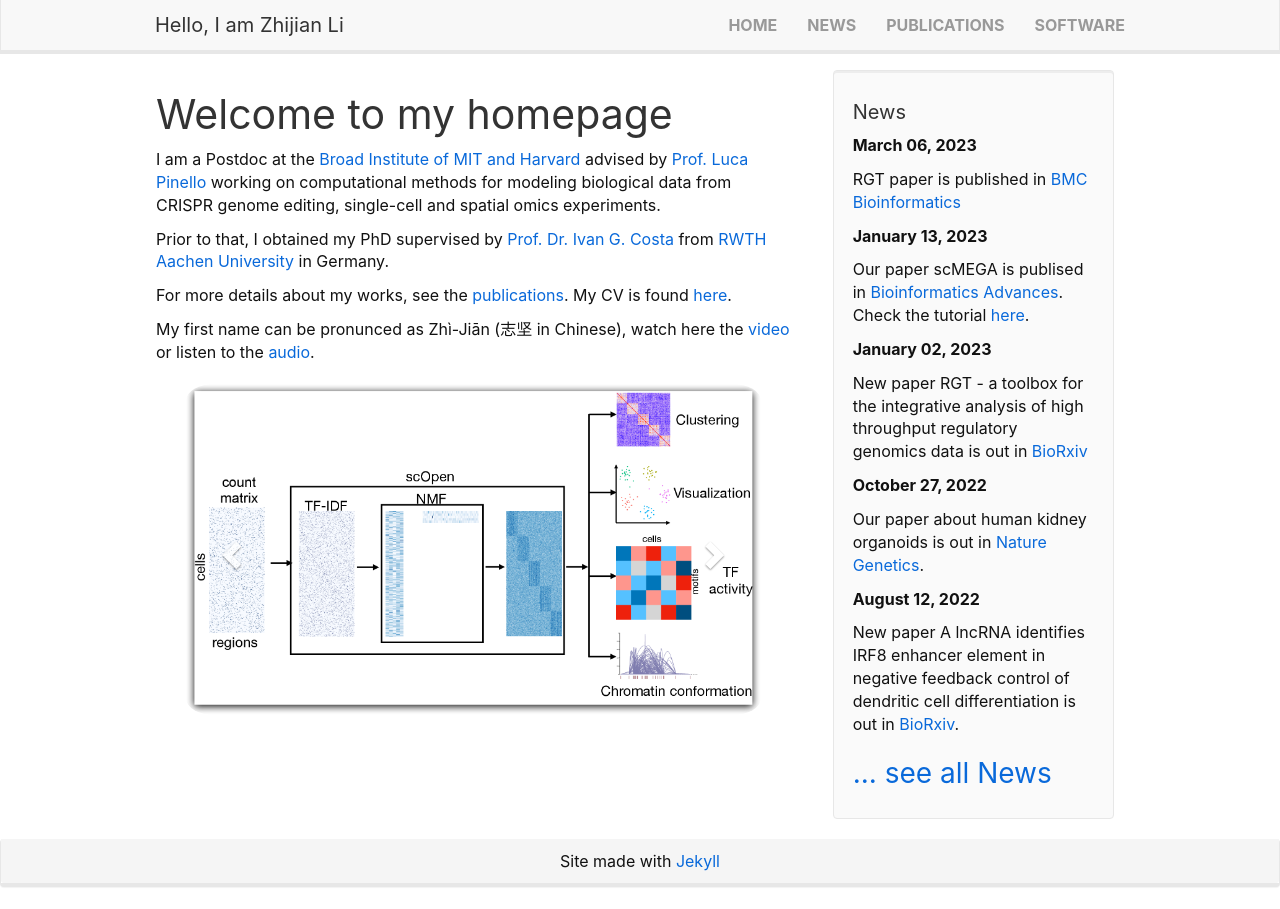
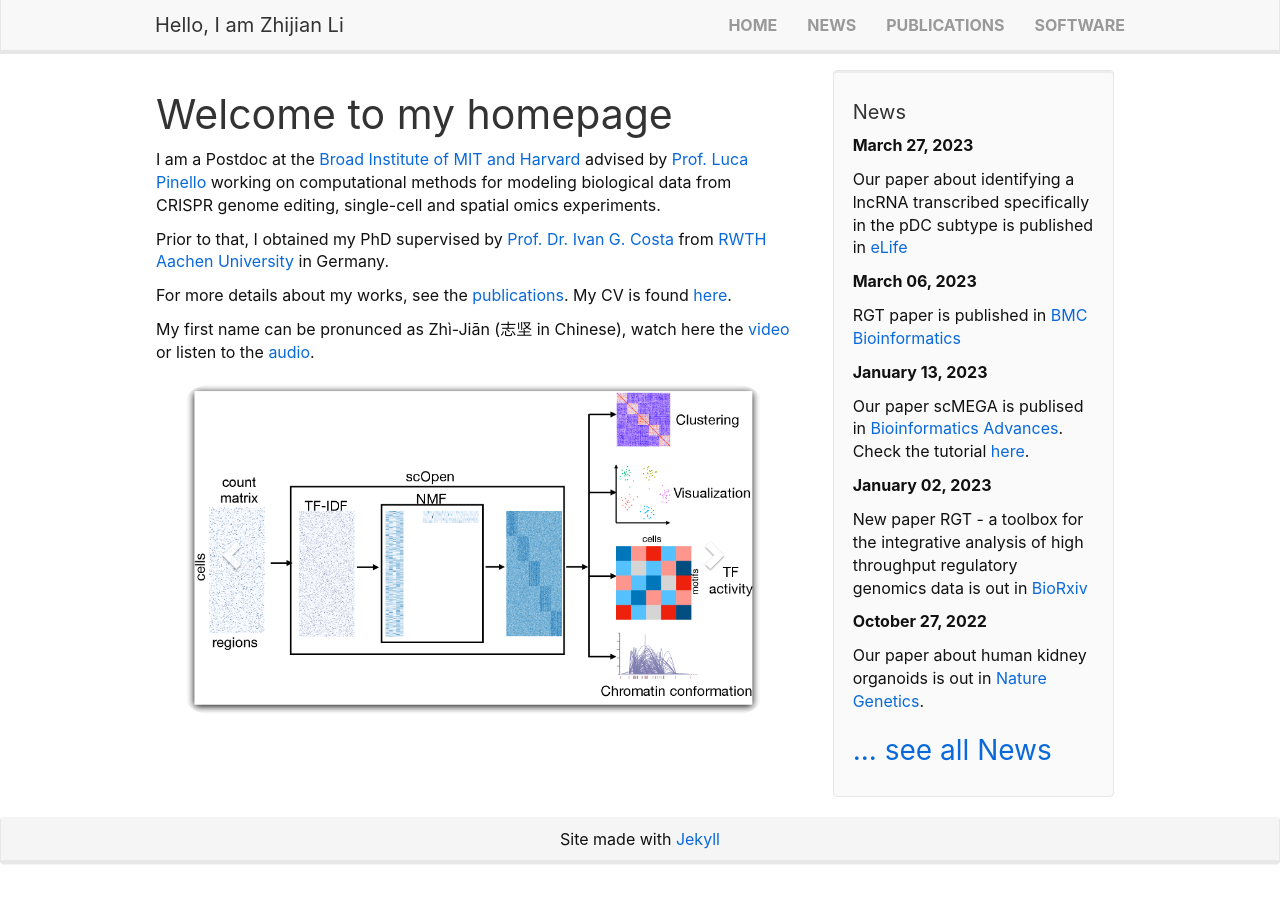
Before and after one commit to lzj1769/lzj1769.github.io, a Jekyll site: the page built from _pages/home.md, in a window 1280 px wide. Built offline with Jekyll 4.4.1, drawn with Linux system fonts in a browser that asks for light colours; nearby versions of some CDN libraries.

Commit message:
update news

```diff
--- a/_data/news.yml
+++ b/_data/news.yml
@@ -1,3 +1,6 @@
+- date: March 27, 2023
+  headline: Our paper about identifying a lncRNA transcribed specifically in the pDC subtype is published in [eLife](https://elifesciences.org/articles/83342)
+
 - date: March 06, 2023
   headline: RGT paper is published in [BMC Bioinformatics](https://bmcbioinformatics.biomedcentral.com/articles/10.1186/s12859-023-05184-5)
 
```
